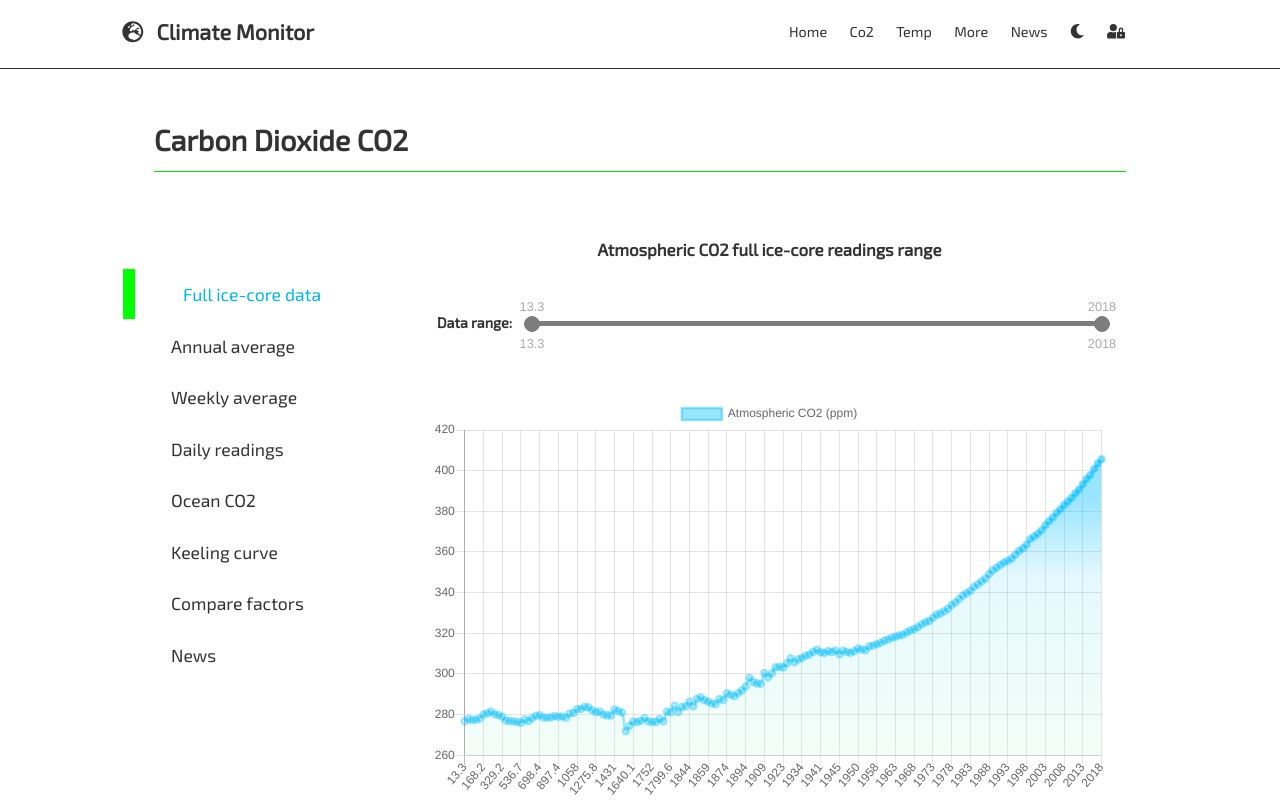
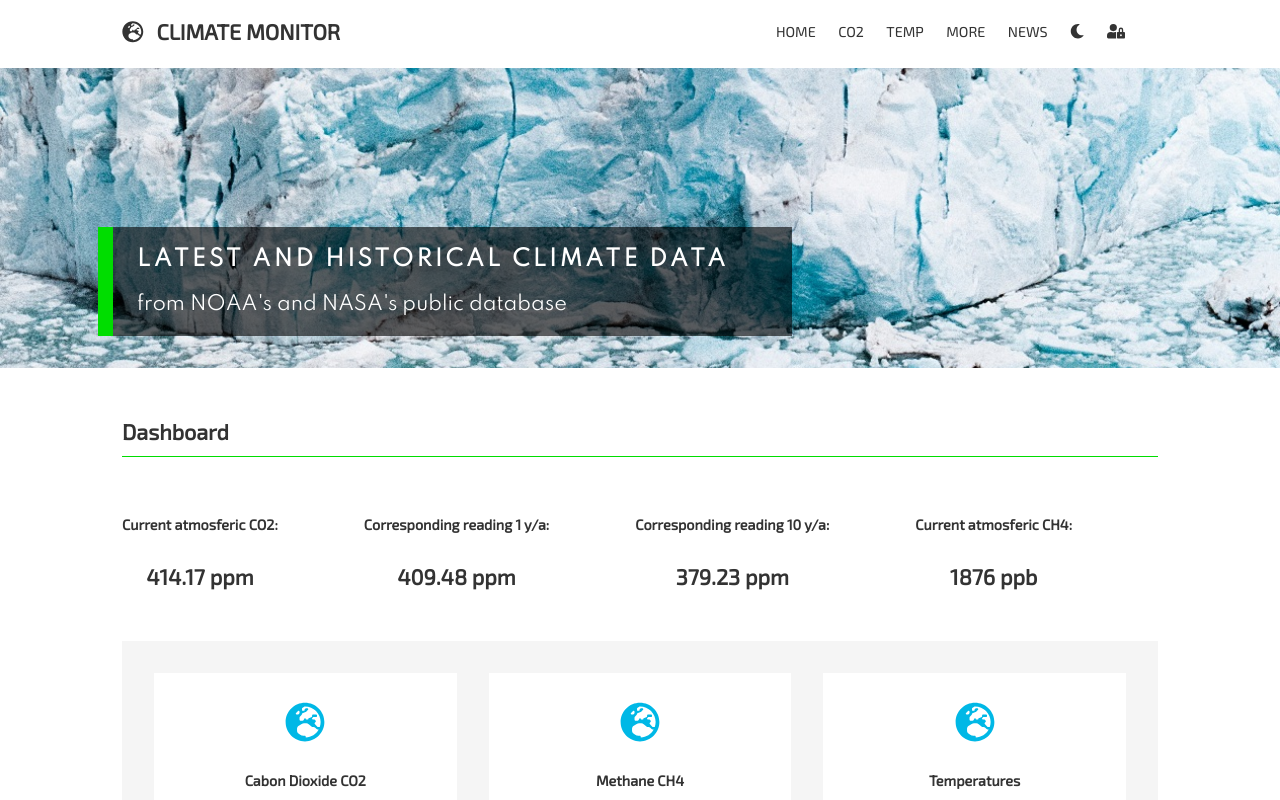
Before and after one commit to TomaszPietrzykowski/climate-monitor-archive, a React (Create React App) app: page / in a window 1280 px wide. Shown: the top 800 px of the page. Built offline with nearby package versions, Linux system fonts and the light colour scheme.

Commit message:
router added

```diff
--- a/package.json
+++ b/package.json
@@ -14,6 +14,7 @@
     "react-chartjs-2": "^2.9.0",
     "react-dom": "^16.13.0",
     "react-input-range": "^1.3.0",
+    "react-router-dom": "^5.1.2",
     "react-scripts": "3.4.0"
   },
   "scripts": {
--- a/src/App.js
+++ b/src/App.js
@@ -1,4 +1,5 @@
 import React from "react"
+import { BrowserRouter as Router, Switch, Route } from "react-router-dom"
 import "./App.css"
 import Navbar from "./components/layout/Navbar"
 import Home from "./components/layout/pages/Home"
@@ -7,22 +8,29 @@ import AuthContexProvider from "./contexts/AuthContext"
 import ChartContexProvider from "./contexts/ChartContext"
 import Carbon from "./components/layout/pages/Carbon"
 import DatabaseContexProvider from "./contexts/DatabaseContext"
+import ScrollToTop from "./components/layout/ScrollToTop"
 
 function App() {
   return (
+    <Router>
+      <ScrollToTop>
         <div className="App">
           <DatabaseContexProvider>
             <AuthContexProvider>
               <ThemeContexProvider>
                 <Navbar />
                 <ChartContexProvider>
-              <Carbon />
-              <Home />
+                  <Switch>
+                    <Route exact path="/" component={Home} />
+                    <Route exact path="/co2" component={Carbon} />
+                  </Switch>
                 </ChartContexProvider>
               </ThemeContexProvider>
             </AuthContexProvider>
           </DatabaseContexProvider>
         </div>
+      </ScrollToTop>
+    </Router>
   )
 }
 
--- a/src/components/Dashboard/DashboardButtons.js
+++ b/src/components/Dashboard/DashboardButtons.js
@@ -1,4 +1,5 @@
 import React, { useContext } from "react"
+import { Link } from "react-router-dom"
 import { ThemeContext } from "../../contexts/ThemeContext"
 import { FontAwesomeIcon } from "@fortawesome/react-fontawesome"
 import { faGlobeEurope } from "@fortawesome/free-solid-svg-icons"
@@ -27,6 +28,7 @@ const DashboardButtons = () => {
 
   return (
     <div style={liststyle}>
+      <Link to="/co2" style={{ color: theme.text }}>
         <div style={btnstyle}>
           <h1 style={iconstyle}>
             <FontAwesomeIcon icon={faGlobeEurope} />
@@ -38,6 +40,7 @@ const DashboardButtons = () => {
             pariatur aut.
           </p>
         </div>
+      </Link>
       <div style={btnstyle}>
         <h1 style={iconstyle}>
           <FontAwesomeIcon icon={faGlobeEurope} />
--- a/src/components/layout/Navbar.js
+++ b/src/components/layout/Navbar.js
@@ -1,4 +1,5 @@
 import React, { useContext } from "react"
+import { Link } from "react-router-dom"
 import { ThemeContext } from "../../contexts/ThemeContext"
 import ThemeToggle from "./ThemeToggle"
 import UserBtn from "./UserBtn"
@@ -27,16 +28,24 @@ const Navbar = () => {
                   fontFamily: "Exo 2, sans-serif"
                 }}
               >
-                Climate Monitor
+                CLIMATE MONITOR
               </span>
             </h2>
           </div>
           <ul>
-            <li>Home</li>
-            <li>Co2</li>
-            <li>Temp</li>
-            <li>More</li>
-            <li>News</li>
+            <li>
+              <Link to="/" style={{ color: theme.text }}>
+                HOME
+              </Link>
+            </li>
+            <li>
+              <Link to="/co2" style={{ color: theme.text }}>
+                CO2
+              </Link>
+            </li>
+            <li>TEMP</li>
+            <li>MORE</li>
+            <li>NEWS</li>
             <li>
               <ThemeToggle />
             </li>
--- /dev/null
+++ b/src/components/layout/ScrollToTop.js
@@ -0,0 +1,18 @@
+import React, { useEffect, Fragment } from "react"
+import { withRouter } from "react-router-dom"
+
+function ScrollToTop({ history, children }) {
+  useEffect(() => {
+    const unlisten = history.listen(() => {
+      window.scrollTo(0, 0)
+    })
+    return () => {
+      unlisten()
+    }
+    // eslint-disable-next-line
+  }, [])
+
+  return <Fragment>{children}</Fragment>
+}
+
+export default withRouter(ScrollToTop)
```
Also changed, not shown: 1 other file (tests, documents, lock files or other folders). Lines whose indentation alone changed are shown as unchanged.
